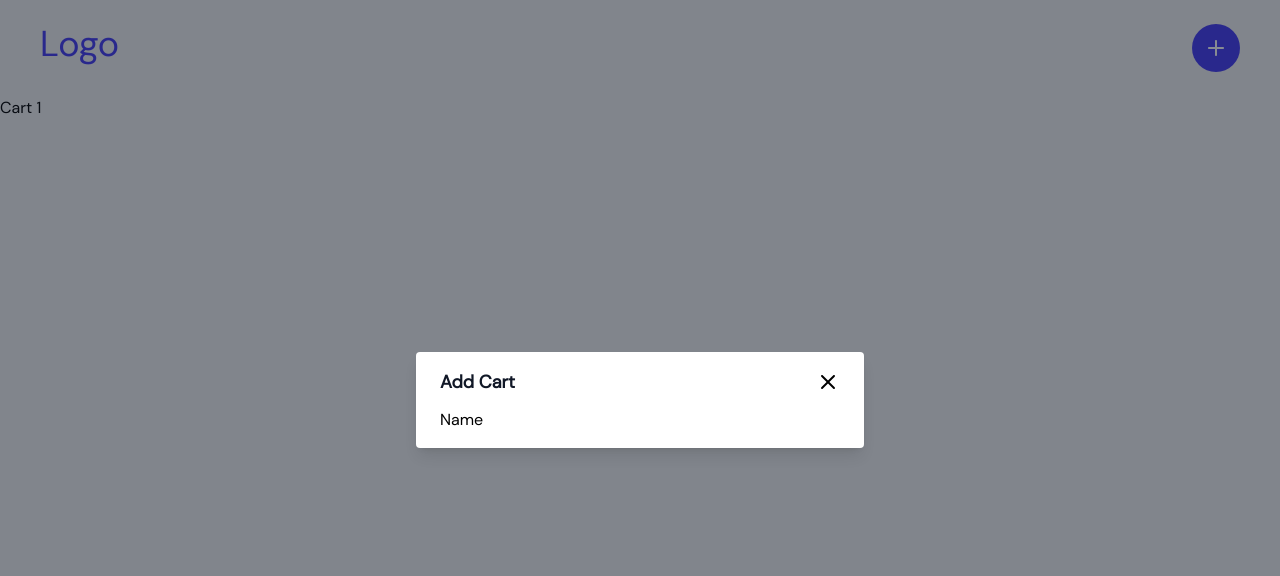
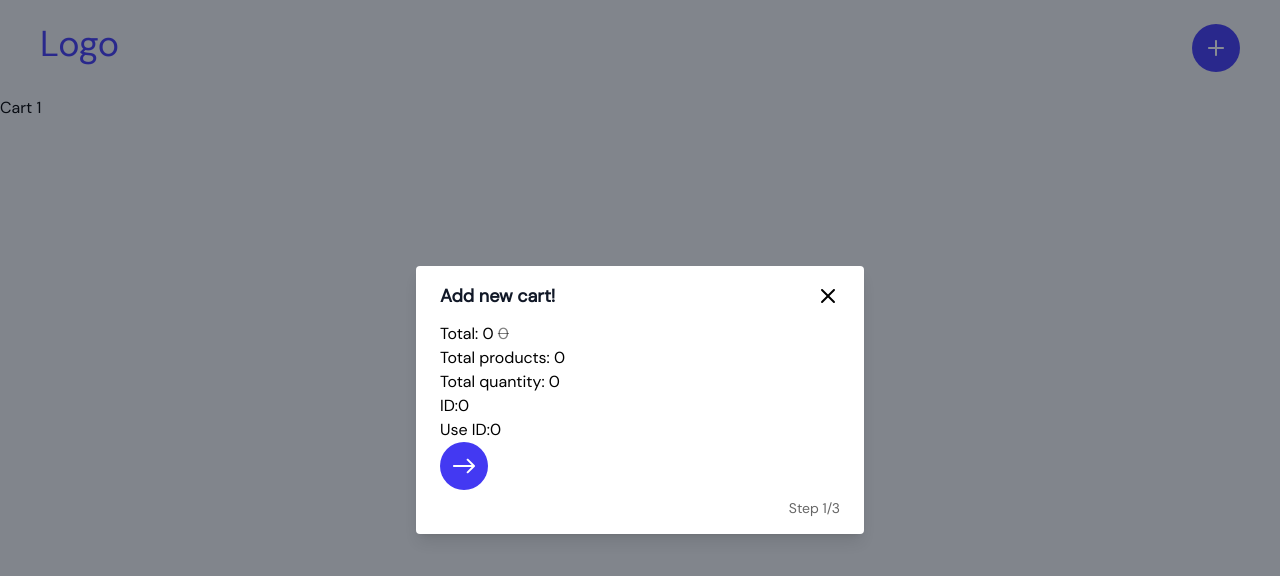
Before and after one commit to piotrkrysiak/dashboard-carts, a React (Vite) app: page /carts/1 in a window 1280 px wide. Both pictures are taken after a click on the button "Add item". Shown: the top 576 px of the page. Built offline with nearby package versions, Linux system fonts and the light colour scheme; no server answers.

Commit message:
Add new product - WIP

```diff
--- a/src/App.tsx
+++ b/src/App.tsx
@@ -39,7 +39,7 @@ const AppShell = () => {
   return (
     <>
       <Navbar handleOpen={handleOpen} />
-      <Popup isOpen={isOpen} handleClose={handleClose} title="Add Cart">
+      <Popup isOpen={isOpen} handleClose={handleClose} title="Add new cart!">
         <StepsForm />
       </Popup>
     </>
--- /dev/null
+++ b/src/components/Button.tsx
@@ -0,0 +1,19 @@
+interface Props extends React.HTMLAttributes<HTMLButtonElement> {
+  children: React.ReactNode;
+  type?: 'button' | 'submit' | 'reset';
+  className?: string;
+}
+
+const Button = ({ children, className, type = 'button', ...props }: Props) => {
+  return (
+    <button
+      className={`w-12 aspect-square rounded-full flex justify-center items-center bg-primary hover:bg-primary/90 duration-150 transition-colors ${className}`}
+      type={type}
+      {...props}
+    >
+      {children}
+    </button>
+  );
+};
+
+export default Button;
--- /dev/null
+++ b/src/components/Form/ErrorMessage.tsx
@@ -0,0 +1,9 @@
+interface Props {
+  children: React.ReactNode;
+}
+
+const ErrorMessage = ({ children }: Props) => {
+  return <p className="text-red-500">{children}</p>;
+};
+
+export default ErrorMessage;
--- a/src/components/Form/Form.tsx
+++ /dev/null
@@ -1,10 +0,0 @@
-const StepsForm = () => {
-  return (
-    <form role={'form'}>
-      <label htmlFor="name">Name</label>
-      <input type="text" id="name" />
-    </form>
-  );
-};
-
-export default StepsForm;
--- /dev/null
+++ b/src/components/Form/Icon.tsx
@@ -0,0 +1,16 @@
+const Icon = () => (
+  <svg
+    width="22"
+    height="16"
+    viewBox="0 0 22 16"
+    fill="none"
+    xmlns="http://www.w3.org/2000/svg"
+  >
+    <path
+      d="M1 7C0.447715 7 0 7.44772 0 8C0 8.55228 0.447715 9 1 9V7ZM21.7071 8.70711C22.0976 8.31658 22.0976 7.68342 21.7071 7.29289L15.3431 0.928932C14.9526 0.538408 14.3195 0.538408 13.9289 0.928932C13.5384 1.31946 13.5384 1.95262 13.9289 2.34315L19.5858 8L13.9289 13.6569C13.5384 14.0474 13.5384 14.6805 13.9289 15.0711C14.3195 15.4616 14.9526 15.4616 15.3431 15.0711L21.7071 8.70711ZM1 9H21V7H1V9Z"
+      fill="white"
+    />
+  </svg>
+);
+
+export default Icon;
--- /dev/null
+++ b/src/components/Form/StepOne.tsx
@@ -0,0 +1,64 @@
+import { useFormik } from 'formik';
+import { number, object } from 'yup';
+import Button from '../Button';
+import ErrorMessage from './ErrorMessage';
+import Icon from './Icon';
+
+interface Props {
+  onSubmit: (values: { id: number; useId: number }) => void;
+}
+
+const MyForm = ({ onSubmit }: Props) => {
+  const validationSchema = object().shape({
+    id: number()
+      .integer()
+      .positive('ID must be a positive integer')
+      .required('ID is required'),
+    useId: number().required('Use ID is required'),
+  });
+
+  const formik = useFormik({
+    initialValues: {
+      id: 0,
+      useId: 0,
+    },
+    validationSchema: validationSchema,
+    onSubmit: onSubmit,
+  });
+
+  return (
+    <form onSubmit={formik.handleSubmit}>
+      <div>
+        <label htmlFor="id">ID:</label>
+        <input
+          type="number"
+          id="id"
+          name="id"
+          onChange={formik.handleChange}
+          value={formik.values.id}
+        />
+        {formik.touched.id && formik.errors.id && (
+          <ErrorMessage>{formik.errors.id}</ErrorMessage>
+        )}
+      </div>
+      <div>
+        <label htmlFor="useId">Use ID:</label>
+        <input
+          type="number"
+          id="useId"
+          name="useId"
+          onChange={formik.handleChange}
+          value={formik.values.useId}
+        />
+        {formik.touched.useId && formik.errors.useId && (
+          <ErrorMessage>{formik.errors.useId}</ErrorMessage>
+        )}
+      </div>
+      <Button type="submit">
+        <Icon />
+      </Button>
+    </form>
+  );
+};
+
+export default MyForm;
--- /dev/null
+++ b/src/components/Form/StepThree.tsx
@@ -0,0 +1,29 @@
+import { Product } from '../../ts';
+import Button from '../Button';
+import Icon from './Icon';
+
+interface Props {
+  products: Product[];
+  onSubmit: () => void;
+}
+
+const StepThree = ({ products, onSubmit }: Props) => {
+  console.log(products);
+
+  return (
+    <div>
+      {products.map((product) => (
+        <div key={product.id} className="flex gap-2">
+          <p>{product.title}</p>
+          <p>{product.price}$</p>
+          <p>{product.quantity}</p>
+        </div>
+      ))}
+      <Button onClick={onSubmit}>
+        <Icon />
+      </Button>
+    </div>
+  );
+};
+
+export default StepThree;
--- /dev/null
+++ b/src/components/Form/StepTwo.tsx
@@ -0,0 +1,72 @@
+import { useEffect, useState } from 'react';
+import { Cart, Product } from '../../ts';
+import Button from '../Button';
+import Icon from './Icon';
+
+interface Props {
+  products: Product[];
+  setCart: (value: Cart) => void;
+  cart: Cart;
+  onSubmit: () => void;
+}
+
+const StepTwo = ({ products, onSubmit, cart, setCart }: Props) => {
+  const [selectedProducts, setSelectedProducts] = useState<Product[]>([]);
+
+  const handleCheckboxChange = (product: Product) => {
+    const productExists = selectedProducts.find((p) => p.id === product.id);
+    if (productExists) {
+      const filteredProducts = selectedProducts.filter(
+        (p) => p.id !== product.id
+      );
+      setSelectedProducts(filteredProducts);
+      return;
+    }
+    setSelectedProducts([...selectedProducts, product]);
+  };
+
+  useEffect(() => {
+    setCart({
+      ...cart,
+      products: selectedProducts,
+      totalProducts: selectedProducts.length,
+      totalQuantity: selectedProducts.reduce((acc, product) => {
+        return acc + product.quantity;
+      }, 0),
+      discountedTotal: selectedProducts.reduce((acc, product) => {
+        return acc + product.discountedPrice;
+      }, 0),
+      total: selectedProducts.reduce((acc, product) => {
+        return acc + product.price * product.quantity;
+      }, 0),
+    });
+  }, [selectedProducts]);
+
+  return (
+    <div>
+      <div className="flex flex-col gap-4 overflow-auto max-h-[300px] my-6">
+        {products.map((product) => (
+          <label key={product.id} className="flex gap-2">
+            <input
+              type="checkbox"
+              checked={selectedProducts.some((p) => p.id === product.id)}
+              onChange={() => handleCheckboxChange(product)}
+            />
+            <div className="grid grid-cols-12 gap-4 items-center w-full">
+              <p className="col-span-5 font-bold">{product.title}</p>
+              <p className="col-span-2">{product.price}$</p>
+              <p className="col-span-2">{product.total}</p>
+              <p className="col-span-2">{product.discountedPrice}$</p>
+              <p className="col-span-1">{product.quantity}</p>
+            </div>
+          </label>
+        ))}
+      </div>
+      <Button onClick={onSubmit} className="ml-auto">
+        <Icon />
+      </Button>
+    </div>
+  );
+};
+
+export default StepTwo;
--- /dev/null
+++ b/src/components/Form/StepsForm.tsx
@@ -0,0 +1,75 @@
+import { useState } from 'react';
+import { useCartsContext } from '../../context/CartsContext';
+import { Cart } from '../../ts';
+import StepOne from './StepOne';
+import StepThree from './StepThree';
+import StepTwo from './StepTwo';
+
+const StepsForm = () => {
+  type Step = 1 | 2 | 3;
+
+  const { carts, products } = useCartsContext();
+
+  const [step, setStep] = useState<Step>(1);
+
+  const [cart, setCart] = useState<Cart>({
+    id: 0,
+    products: [],
+    total: 0,
+    discountedTotal: 0,
+    userId: 0,
+    totalProducts: 0,
+    totalQuantity: 0,
+  });
+
+  return (
+    <div>
+      <h3>
+        Total: <span className="">{cart.discountedTotal} </span>
+        <span className="line-through text-black/50">{cart.total} </span>
+      </h3>
+      <h3>
+        Total products: <span className="">{cart.totalProducts} </span>
+      </h3>
+      <h3>
+        Total quantity: <span className="">{cart.totalQuantity} </span>
+      </h3>
+      {step === 1 && (
+        <StepOne
+          onSubmit={(values) => {
+            console.log(values);
+            const cartExists = carts.find((cart) => cart.id === values.id);
+            if (cartExists) {
+              alert('Cart already exists');
+              return;
+            }
+            if (!cartExists) {
+              setCart({
+                ...cart,
+                id: values.id,
+                userId: values.useId,
+              });
+              setStep(2);
+            }
+          }}
+        />
+      )}
+      {step === 2 && (
+        <StepTwo
+          products={products}
+          setCart={setCart}
+          cart={cart}
+          onSubmit={() => {
+            setStep(3);
+          }}
+        />
+      )}
+      {step === 3 && <StepThree products={cart.products}></StepThree>}
+      <div className="flex items-center text-black/60 text-sm justify-end pt-2">
+        <h3>Step {step}/3</h3>{' '}
+      </div>
+    </div>
+  );
+};
+
+export default StepsForm;
--- a/src/components/Navbar/Navbar.tsx
+++ b/src/components/Navbar/Navbar.tsx
@@ -1,4 +1,5 @@
 import { Link } from 'react-router-dom';
+import Button from '../Button';
 
 interface Props {
   handleOpen: () => void;
@@ -8,13 +9,9 @@ const Navbar = ({ handleOpen }: Props) => {
   return (
     <nav className="container-wrap flex justify-between py-6">
       <Logo />
-      <button
-        className="w-12 aspect-square rounded-full flex justify-center items-center bg-primary"
-        aria-label="Add item"
-        onClick={handleOpen}
-      >
+      <Button aria-label="Add item" onClick={handleOpen}>
         <Icon />
-      </button>
+      </Button>
     </nav>
   );
 };
--- a/src/components/index.ts
+++ b/src/components/index.ts
@@ -1,6 +1,7 @@
-import StepsForm from './Form/Form';
+import StepsForm from './Form/StepsForm';
 import Loading from './Loading/Loading';
 import Navbar from './Navbar/Navbar';
 import Popup from './Popup/Popup';
+import Button from './Button';
 
-export { StepsForm, Loading, Navbar, Popup };
+export { StepsForm, Loading, Navbar, Popup, Button };
```
Also changed, not shown: src/components/Form/Input.tsx (added), 1 other file (tests, documents, lock files or other folders).
